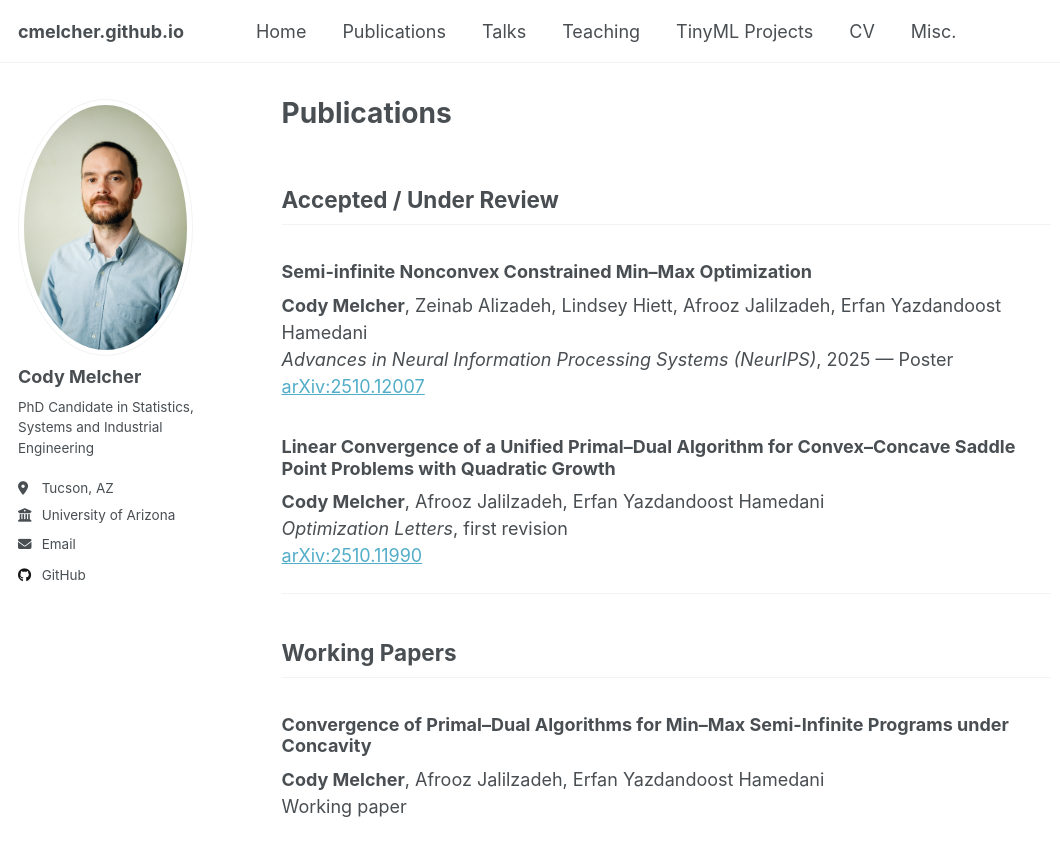
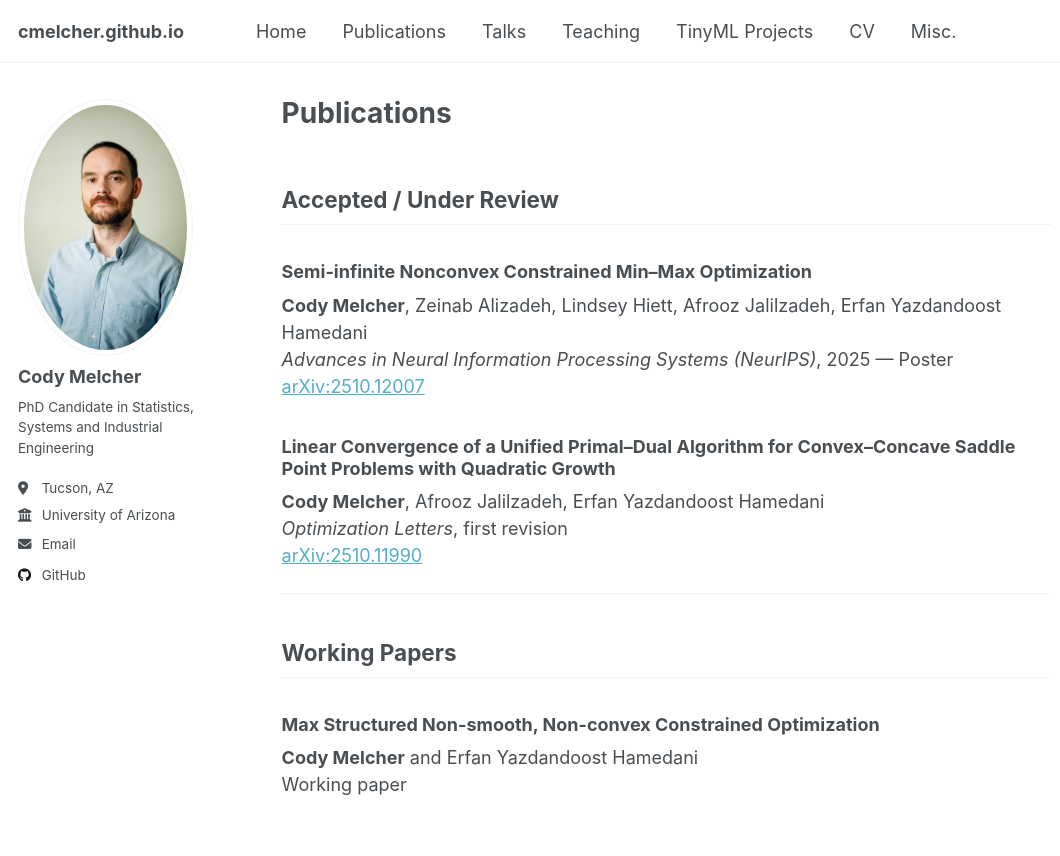
Before and after one commit to cmelcher/cmelcher.github.io, a Jekyll site: the page built from _pages/publications.md, in a window 1280 px wide and 1050 px high. Shown: the top 856 px of the window, without its empty margins (0-1060 px from the left). Built offline with Jekyll 4.4.1, drawn with Linux system fonts in a browser that asks for light colours; a script that is not in the unit is left out.

Commit message:
Update publications.md

```diff
--- a/_pages/publications.md
+++ b/_pages/publications.md
@@ -21,6 +21,6 @@ author_profile: true
 
 ## Working Papers
 
-### Convergence of Primal–Dual Algorithms for Min–Max Semi-Infinite Programs under Concavity
-**Cody Melcher**, Afrooz Jalilzadeh, Erfan Yazdandoost Hamedani
+### Max Structured Non-smooth, Non-convex Constrained Optimization
+**Cody Melcher** and Erfan Yazdandoost Hamedani
 Working paper
```
